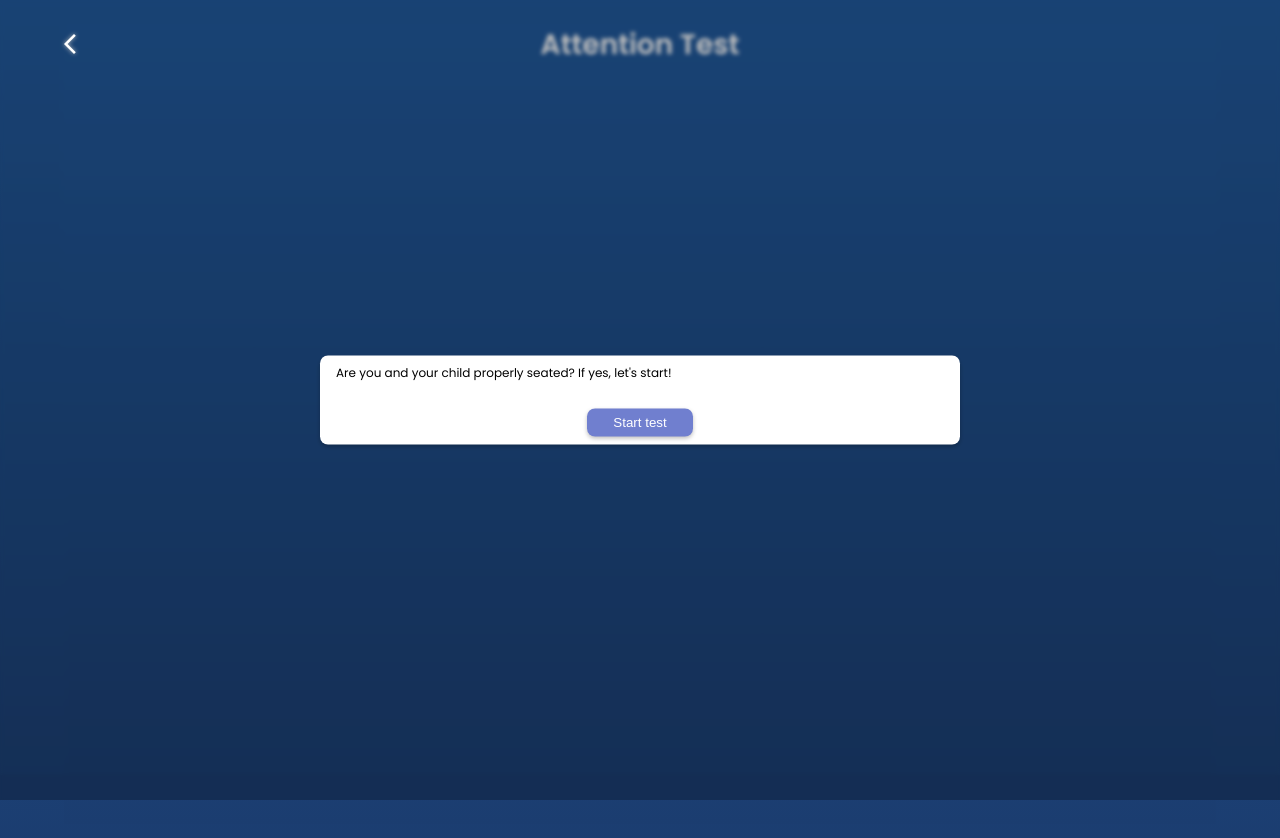
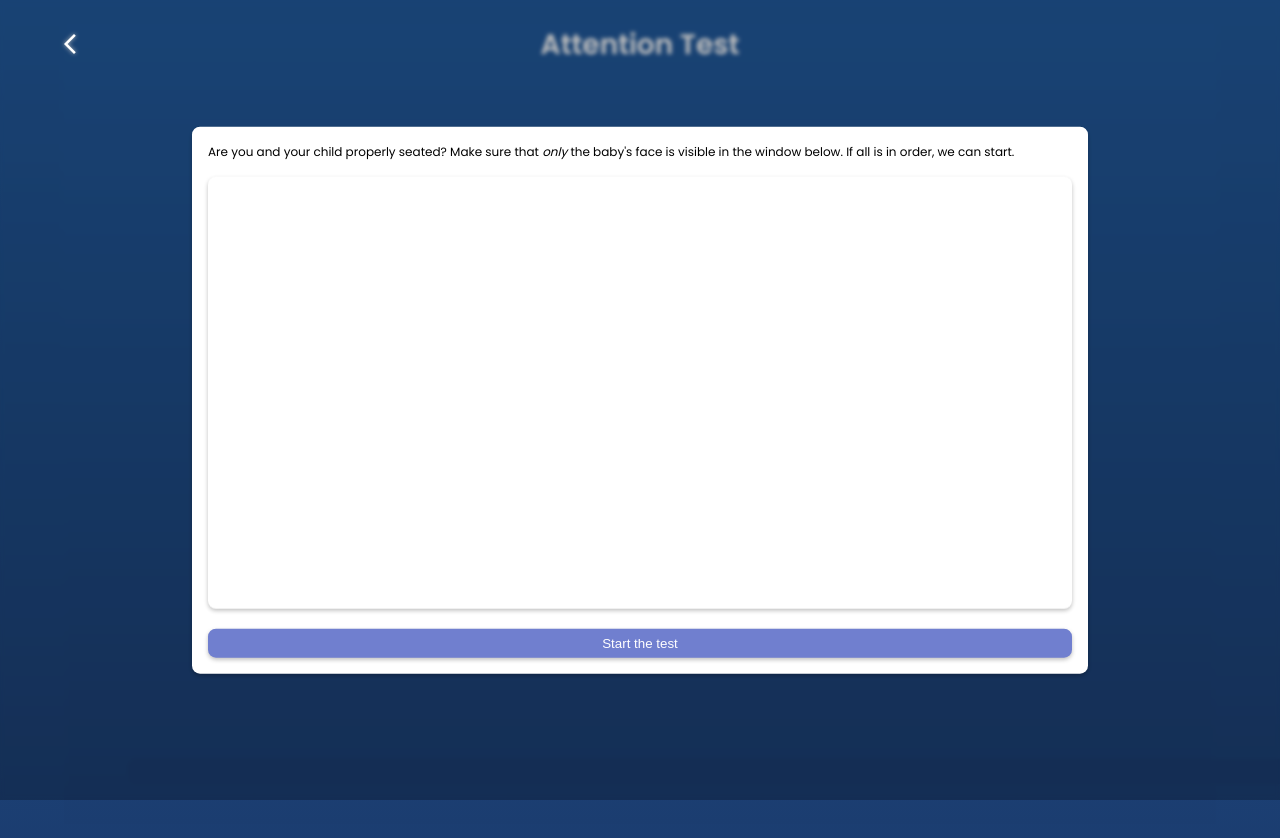
Before and after one commit to briannededeugd/tumimundo, a SvelteKit app in the folder tumi-mundo/: page /attentiontest in a window 1280 px wide. Shown: the top 838 px of the page. Built offline with nearby package versions, Linux system fonts and the light colour scheme; no server answers.

Commit message:
FEAT: Check your baby before the test

```diff
--- a/tumi-mundo/src/routes/attentiontest/+page.svelte
+++ b/tumi-mundo/src/routes/attentiontest/+page.svelte
@@ -2,12 +2,27 @@
 	import { onMount } from 'svelte';
 
 	onMount(() => {
-		var popup = document.querySelector('.popup');
-		var popupButton = document.querySelector('.popup button');
+		const popup = document.querySelector('.popup');
+		const popupButton = document.querySelector('.popup button');
 
 		popupButton.addEventListener('click', () => {
 			popup.style.display = 'none';
 		});
+
+		const video = document.getElementById('webcam');
+
+		if (navigator.mediaDevices.getUserMedia) {
+			navigator.mediaDevices
+				.getUserMedia({ video: true })
+				.then(function (stream) {
+					video.srcObject = stream;
+				})
+				.catch(function (error) {
+					console.log('Something went wrong!');
+				});
+		} else {
+			console.log('getUserMedia not supported!');
+		}
 	});
 </script>
 
@@ -31,8 +46,14 @@
 			><span class="material-symbols-outlined"> arrow_back_ios </span></a
 		>
 		<div>
-			<p>Are you and your child properly seated? If yes, let's start!</p>
-			<button onclick="button_callback()" class="fullbutton">Start test</button>
+			<p>
+				Are you and your child properly seated? Make sure that <em>only</em> the baby's face is visible
+				in the window below. If all is in order, we can start.
+			</p>
+			<video id="webcam" autoplay="true">
+				<track kind="captions" />
+			</video>
+			<button onclick="button_callback()" class="start">Start the test</button>
 		</div>
 	</div>
 
@@ -649,36 +670,22 @@
 </body>
 
 <style>
-	body {
-		padding: 0;
-		margin: 0;
-		overflow: hidden;
-
-		& body {
-			padding: 3vh 5vw;
-			max-width: 100dvw;
-			max-height: 100dvh;
-			overflow: hidden;
-		}
+	h1 {
+		margin-top: -3vh;
 	}
-
-	button.fullbutton {
-		border: none;
-		/* width: 100%; */
-	}
-
 	.progressbg {
 		height: 25px;
-		width: 110vw;
-		margin: 0 -5vw 0;
+		width: 100%;
 		position: absolute;
-		bottom: 0;
+		border-radius: var(--border-radius);
+		bottom: 2vh;
 		background-color: var(--color-bg-dark);
 
 		& .progressbar {
 			position: relative;
 			left: 0;
 			height: 100%;
+			border-radius: var(--border-radius);
 			width: 0%;
 			background-color: var(--color-bg-light);
 			opacity: 0.4;
@@ -697,4 +704,18 @@
 		background-color: var(--color-accent-blue);
 		text-align: center;
 	}
+
+	.start {
+		color: var(--color-text);
+		text-decoration: none;
+		background-color: var(--color-accent-lilac);
+		box-shadow: var(--box-shadow);
+		border-radius: var(--border-radius);
+		border: none;
+		padding: 0.5em 2em;
+		width: 100%;
+		margin-top: 1em;
+		text-align: center;
+		display: block;
+	}
 </style>
```
Also changed, not shown: tumi-mundo/static/lib/styles/style.css.
